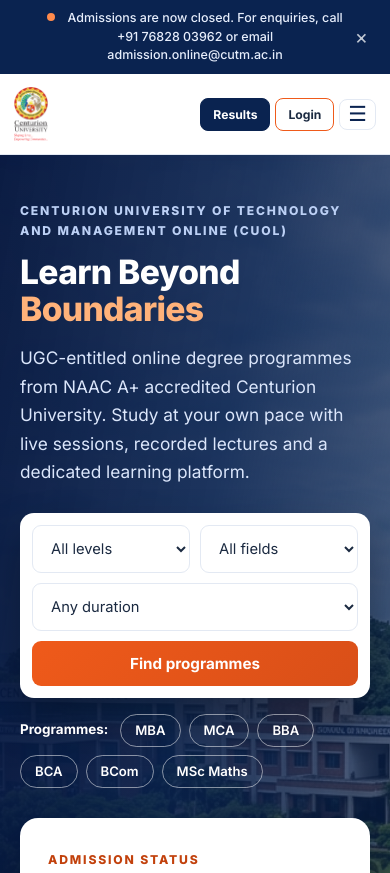
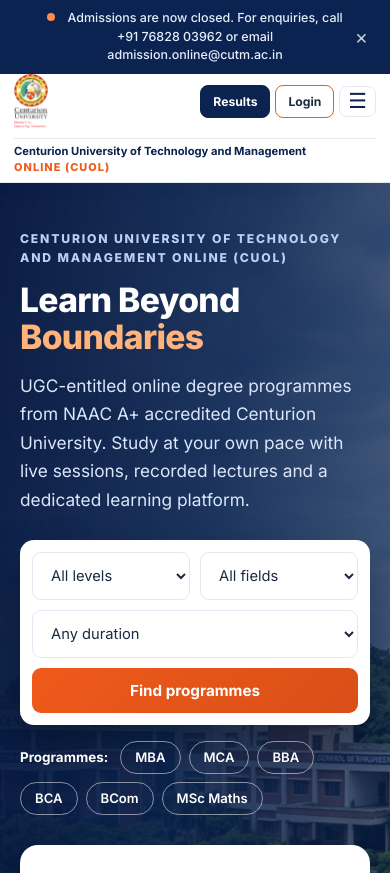
Before and after one commit to justaditya125/cuedu, a website: page frontend/public/index.html in a window 390 px wide. Shown: the top 873 px of the page. Drawn offline with Linux system fonts and the light colour scheme; files that its build step writes are made by us from their sources; files whose address does not match are found by name.

Commit message:
Mobile header: show the university name on its own line under the logo on all pages
Co-Authored-By: Claude Sonnet 5.5 <noreply@anthropic.com>

```diff
--- a/frontend/assets/css/style.css
+++ b/frontend/assets/css/style.css
@@ -101,7 +101,14 @@ input,select,textarea{font-family:inherit}
   .hamburger{padding:4px 8px;font-size:1.3rem}
 }
 @media (max-width: 640px) {
-  .brand-tag{display:none}
+  /* No room beside the logo: the university name gets its own line under the logo/buttons row. */
+  .header-inner{flex-wrap:wrap;row-gap:0}
+  .brand{display:contents}
+  .brand .logo{order:1}
+  .header-right-actions{order:2}
+  .brand-tag{order:3;flex:1 1 100%;max-width:none;flex-direction:row;flex-wrap:wrap;align-items:baseline;gap:2px 8px;padding:6px 0 8px;margin-top:2px;border-top:1px solid var(--line)}
+  .brand-tag b{font-size:0.7rem}
+  .brand-tag i{font-size:0.68rem}
 }
 @media (max-width: 560px) {
   .header-inner{padding:0 14px;gap:8px}
```
